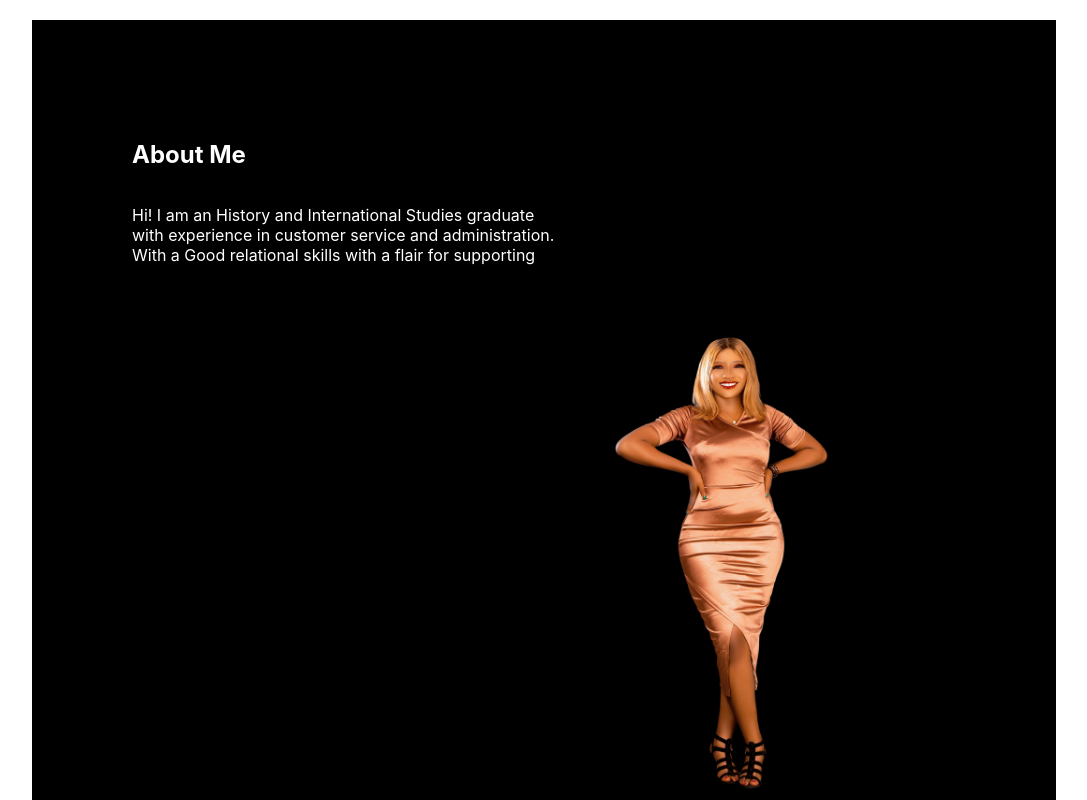
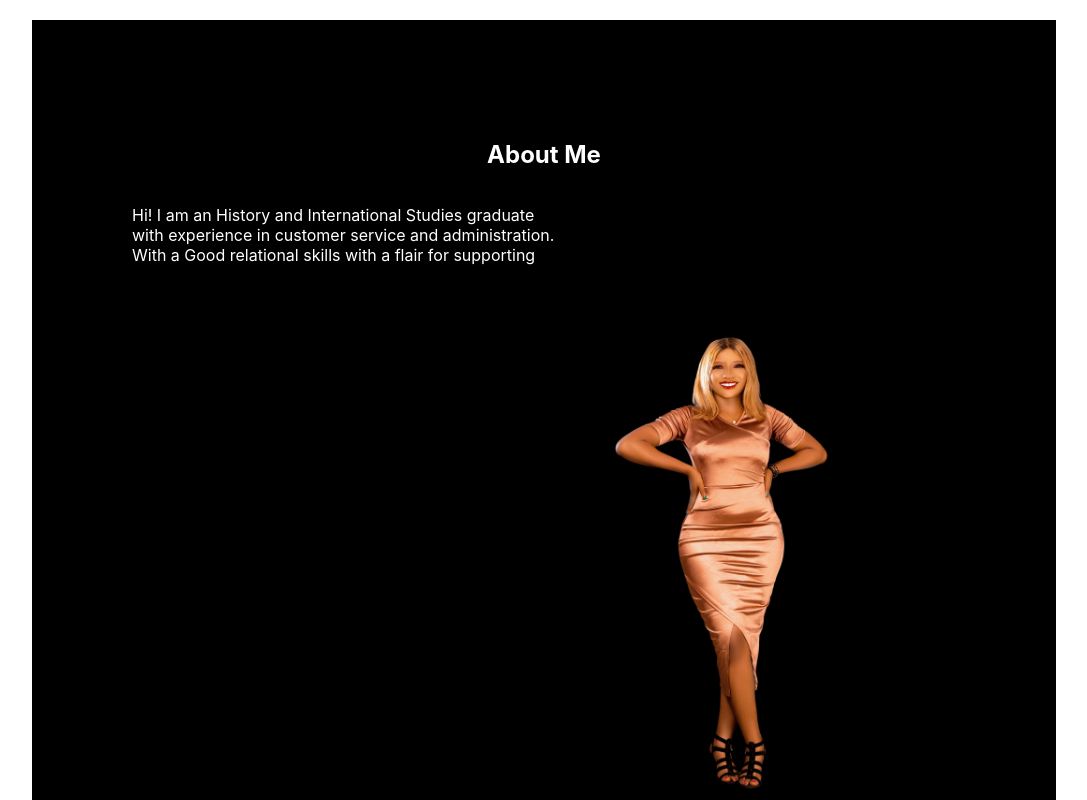
Before and after one commit to Proac-Tee/yetunde-portfolio-website, a React (Create React App) app: page / in a window 1280 px wide. Shown: the top 800 px of the page, without its empty margins (96-1183 px from the left). Built offline with nearby package versions, Linux system fonts and the light colour scheme.

Commit message:
docs: ReadMe file updated

```diff
--- a/src/components/profiles/About.module.css
+++ b/src/components/profiles/About.module.css
@@ -16,5 +16,10 @@
 }
 
 p {
+  text-align: left;
   display: inline-block;
 }
+
+h2 {
+  text-align: center;
+}
--- a/src/components/profiles/Home.js
+++ b/src/components/profiles/Home.js
@@ -3,9 +3,10 @@ import Card from "../UI/Card";
 import About from "./About";
 import Contact from "./Contact";
 import Education from "./Education";
-import classes from "./Home.module.css";
 import Resume from "./Resume";
 import Skills from "./Skills";
+
+import classes from "./Home.module.css";
 
 const Home = () => {
   return (
```
Also changed, not shown: 1 other file (tests, documents, lock files or other folders).
